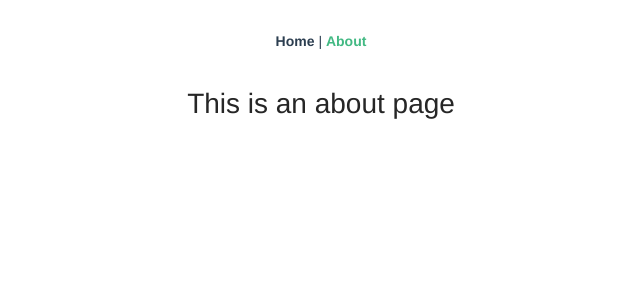
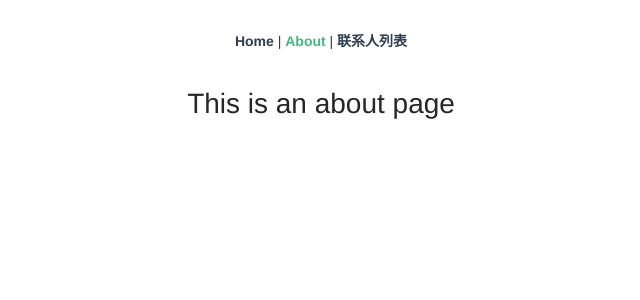
Before and after one commit to Rookior/vue_axios, a Vue app: page /about in a window 1280 px wide. Shown: the top 300 px of the page, without its empty margins (319-959 px from the left). Built offline with nearby package versions, Linux system fonts and the light colour scheme.

Commit message:
增加联系人列表菜单

```diff
--- a/src/App.vue
+++ b/src/App.vue
@@ -1,8 +1,9 @@
 <template>
   <div id="app">
     <div id="nav">
-      <router-link to="/">Home</router-link> |
-      <router-link to="/about">About</router-link>
+		<router-link to="/">Home</router-link> |
+		<router-link to="/about">About</router-link> |
+		<router-link to="/contactList">联系人列表</router-link>
     </div>
     <router-view/>
   </div>
```
